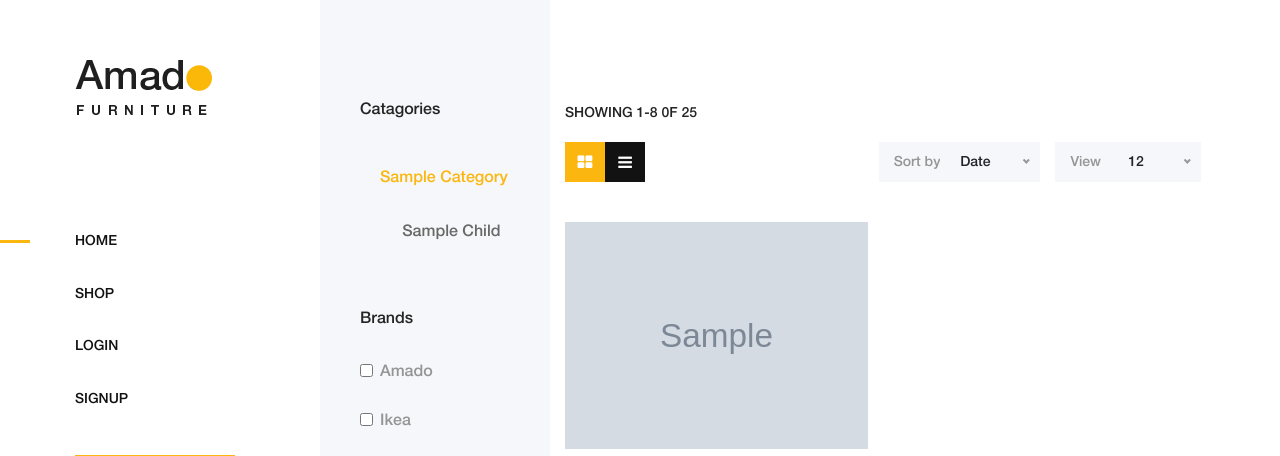
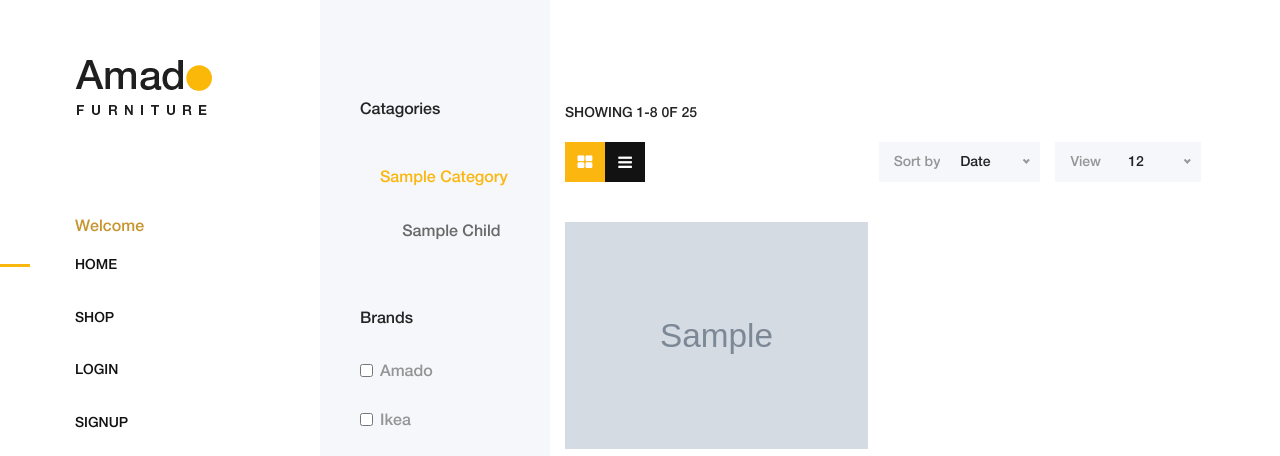
Before and after one commit to Hanane-fallah/OnlineShop_Project, a Django app: template templates/product/shop.html in a window 1280 px wide. Shown: the top 456 px of the page. Run offline with Django 4.2, Linux system fonts and the light colour scheme; the template is opened without the code that fills it: most values are stand-ins (such as "Sample title", 1, 10 or a date in 2020); grey boxes marked "Sample" are stand-in pictures.

Commit message:
[#058] hotfix : add username to landing page

```diff
--- a/templates/product/index.html
+++ b/templates/product/index.html
@@ -69,6 +69,8 @@
             <!-- Amado Nav -->
             <nav class="amado-nav">
                 <ul>
+                    <li style="color: #c7952f">Welcome {{ request.user.username }}</li>
+
                     <li class="active"><a href="{% url 'index' %}">Home</a></li>
                     <li><a href="{% url 'product:shop' %}">Shop</a></li>
                     {% if user.is_authenticated %}
```
